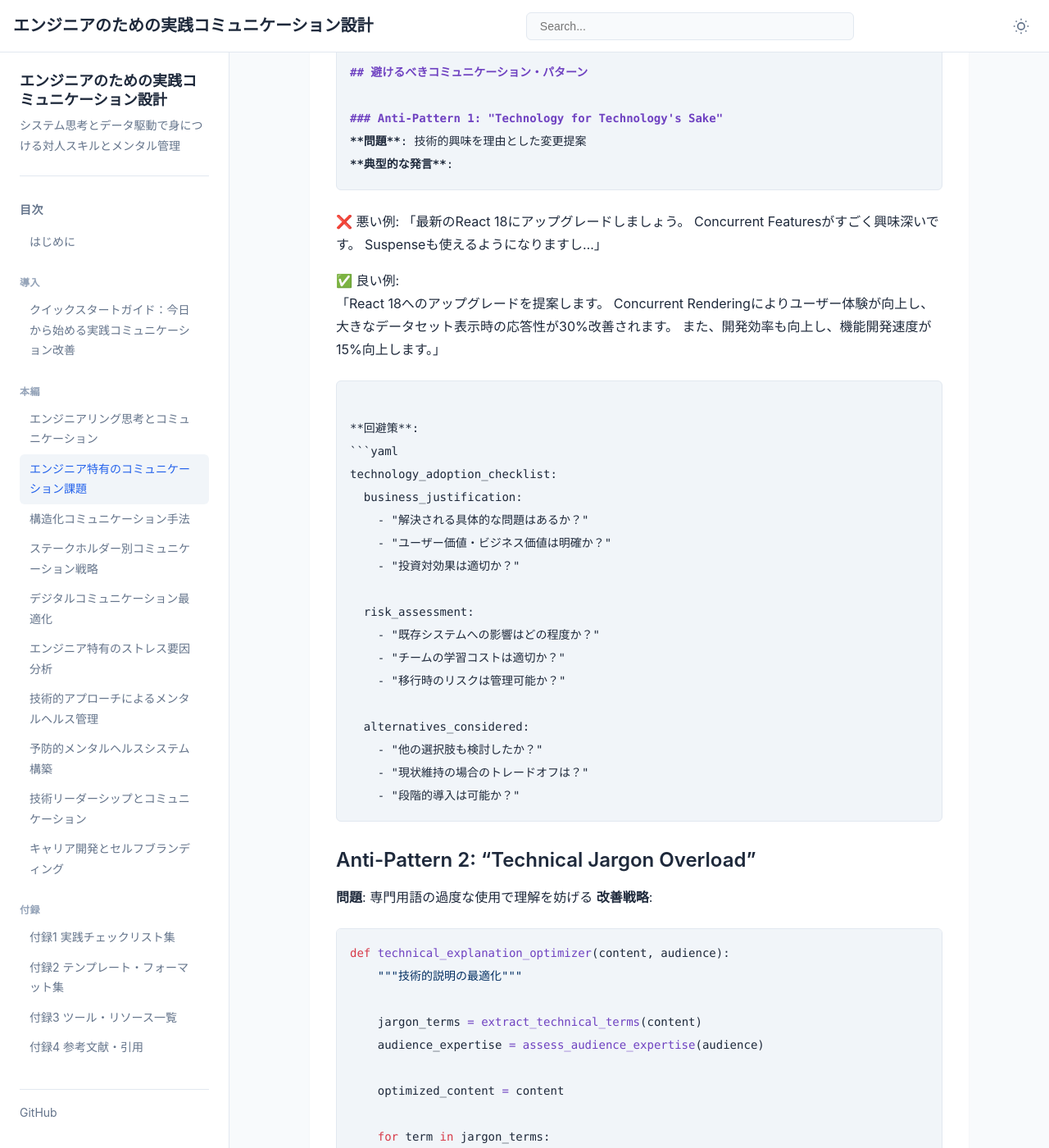
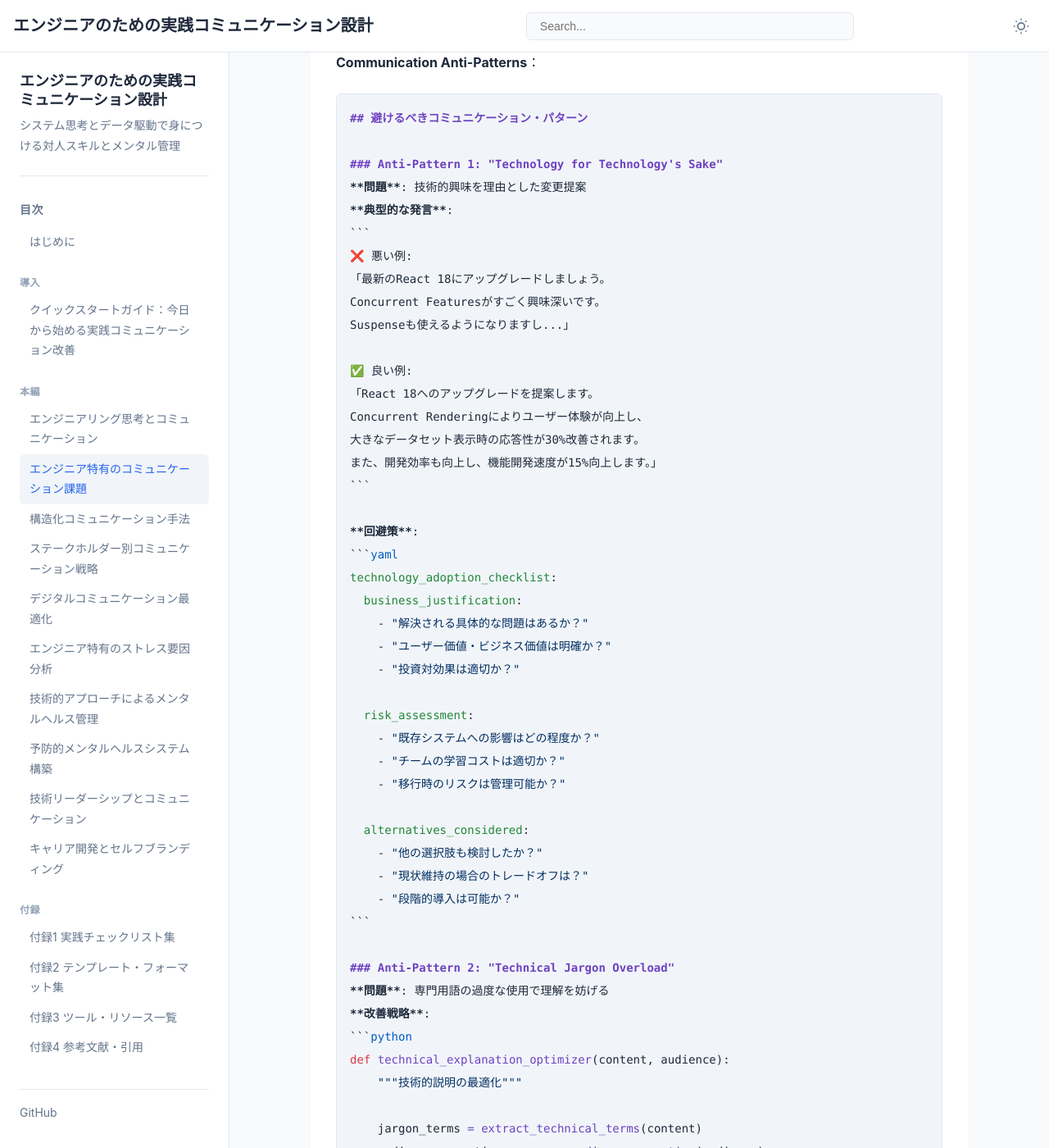
Before and after one commit to itdojp/IT-engineer-communication-book, a Jekyll site: the page built from docs/chapter-communication-challenges/index.md, in a window 1280 px wide and 1400 px high, scrolled down 21189 px. Shown: the whole window at 82% size. Built offline with Jekyll 4.4.1, drawn with Linux system fonts in a browser that asks for light colours; some of the changed text lies outside the part shown.

Commit message:
fix(docs): fix nested code fences (#100)

`````diff
--- a/docs/chapter-communication-challenges/index.md
+++ b/docs/chapter-communication-challenges/index.md
@@ -623,7 +623,7 @@ def tech_lead_filter(technical_info):
 
 **Escalation Decision Tree**：
 
-```markdown
+````markdown
 ## 技術的問題のエスカレーション判断
 
 ### 自動エスカレーション条件
@@ -687,6 +687,7 @@ escalation_rules:
       - "実装タイムライン"
       - "リスクと軽減策"
 ```
+````
 
 **Context Switching Cost の最小化**：
 ```python
@@ -894,7 +895,7 @@ delegation_criteria:
 
 **Effective Communication Patterns**：
 
-```markdown
+````markdown
 ## 高効率コミュニケーション・パターン集
 
 ### Pattern 1: Technical Spike Communication
@@ -935,6 +936,7 @@ spike_report = {
   }
 }
 ```
+````
 
 ### Pattern 2: Problem-Solution-Impact Communication
 **用途**: 問題報告と解決策提案
@@ -1029,7 +1031,7 @@ class ArchitectureEvolution:
 
 **Communication Anti-Patterns**：
 
-```markdown
+````markdown
 ## 避けるべきコミュニケーション・パターン
 
 ### Anti-Pattern 1: "Technology for Technology's Sake"
@@ -1134,6 +1136,7 @@ class CommunicationOptimizer:
             'timeline': extract_critical_dates(content)
         }
 ```
+````
 
 ---
 
`````
Also changed, not shown: docs/chapter-engineering-communication/index.md (+2 -1 lines), docs/chapter-technical-leadership/index.md (+2 -1 lines).
